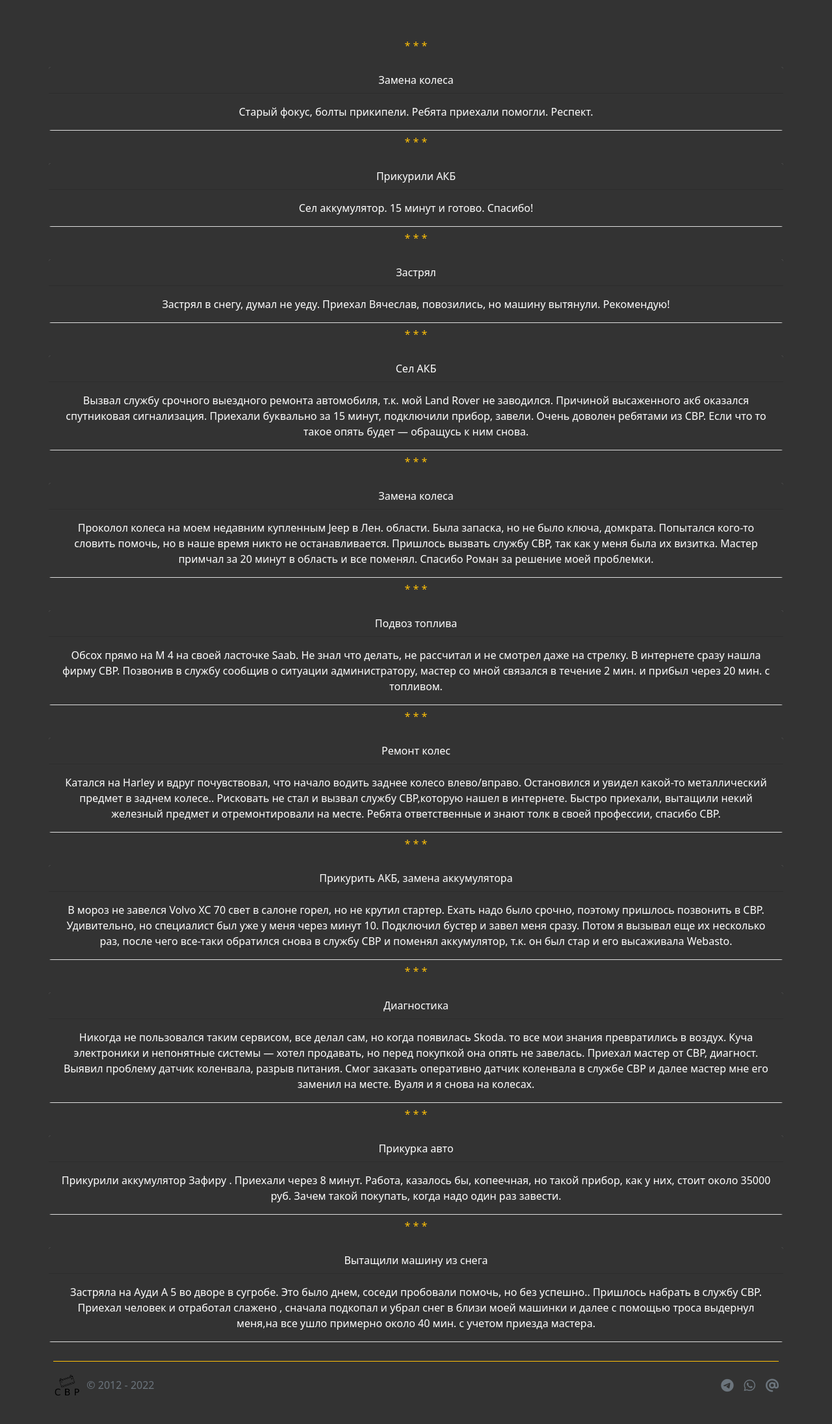
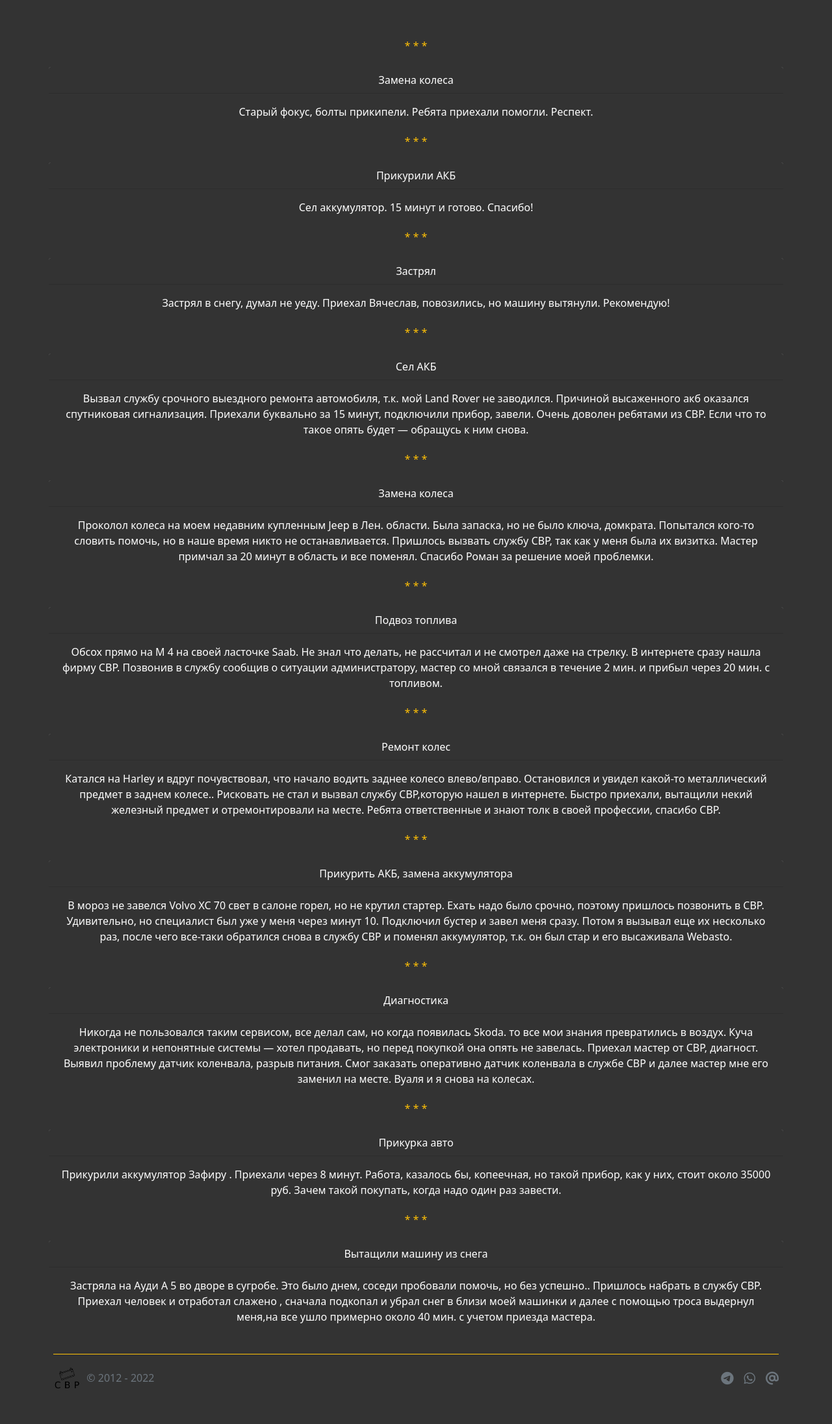
Before and after one commit to belousovsergey56/help-on-road, a Flask app: page /feedback in a window 1280 px wide. Shown: the part 165-2356 px from the top of the page at 65% size. After the commit the page ends 2301 px from the top, so only its background shows below. Run offline with Flask 2, Linux system fonts and the light colour scheme; some libraries are stand-ins or nearby versions.

Commit message:
feedback-card, remove border

```diff
--- a/static/css/styles.css
+++ b/static/css/styles.css
@@ -74,10 +74,10 @@ body {
 }
 
 .feedback-card {
-	border-left: none;
+	/* border-left: none;
 	border-right: none;
-	border-top: yellow;
-
+	border-top: yellow; */
+	 border: none;
 }
 
 .feedback-column {
```
